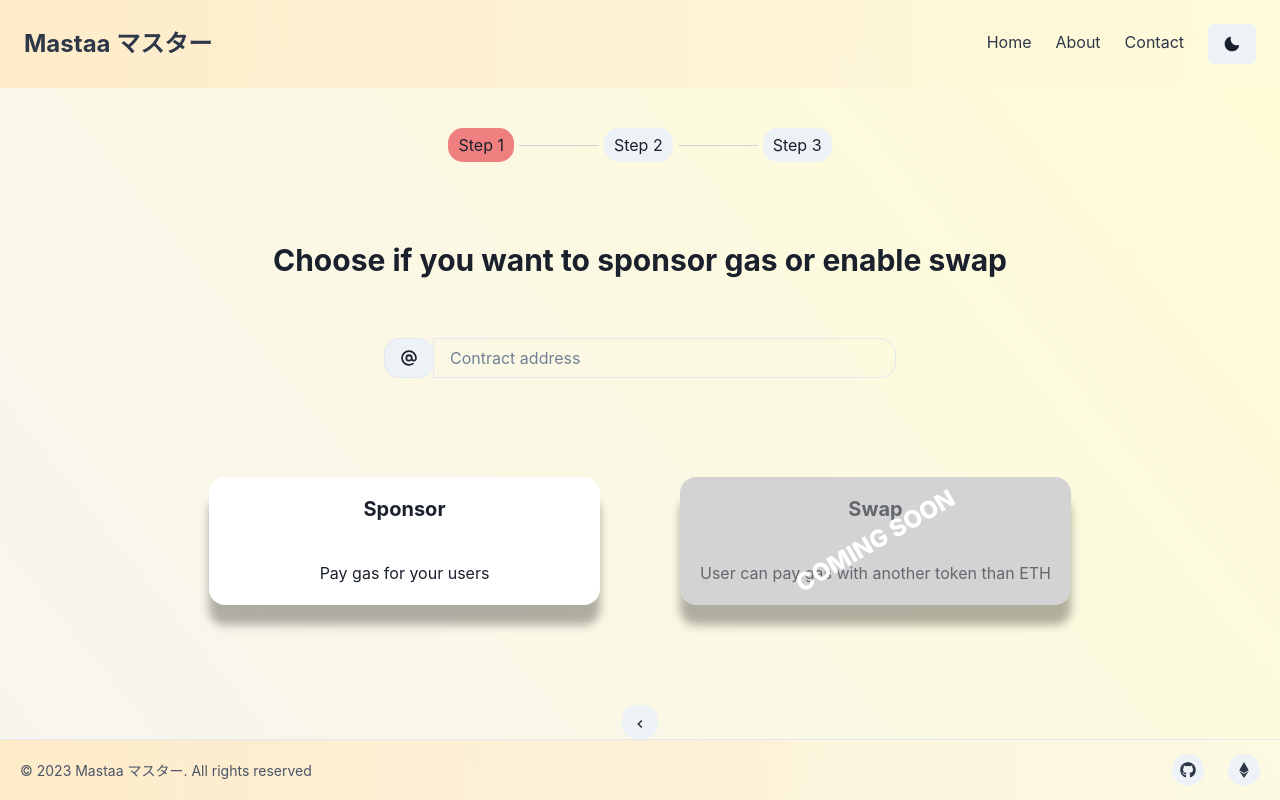
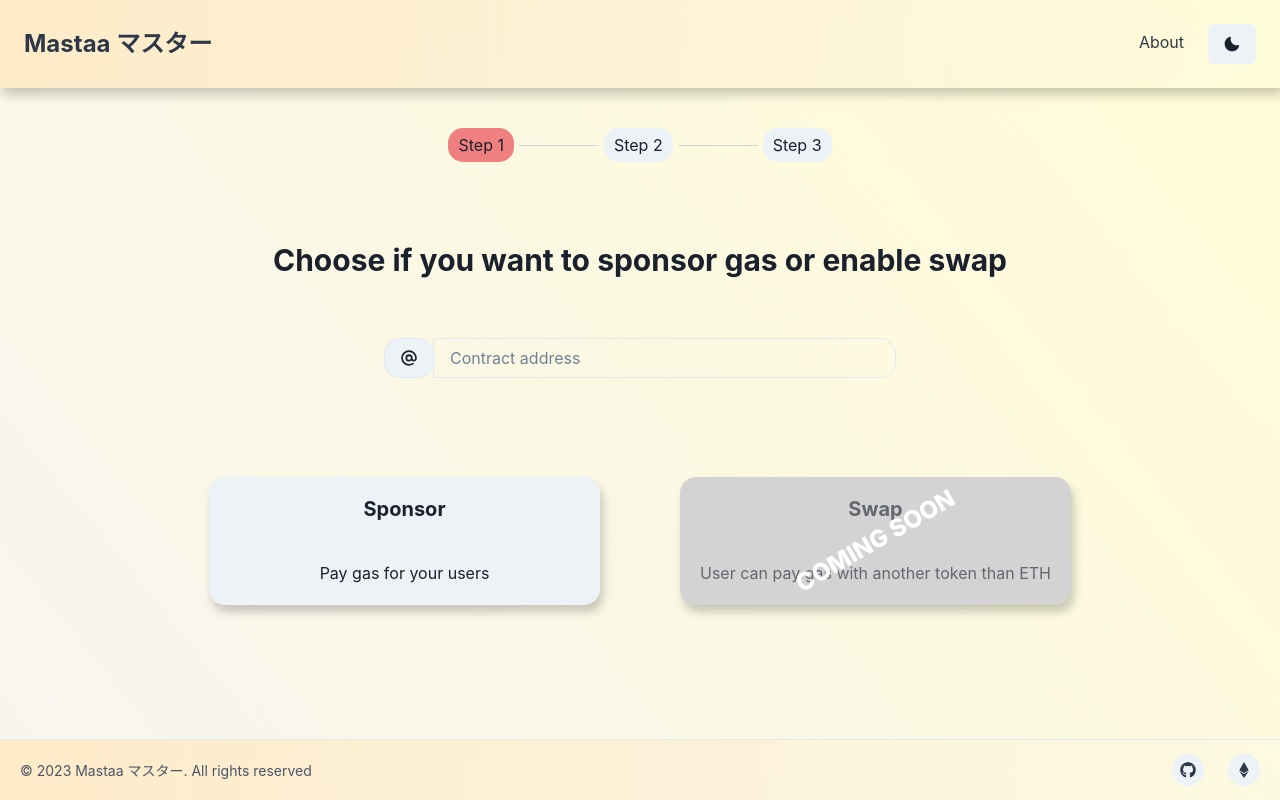
Before and after one commit to julio4/mastaa, a Next.js app in the folder nexth/: page /app/start in a window 1280 px wide. Built offline with nearby package versions, Linux system fonts and the light colour scheme.

Commit message:
feat(nexth): Removed arrow - Set TextCard and navbar shadow

```diff
--- a/nexth/src/components/Layout/navbar.tsx
+++ b/nexth/src/components/Layout/navbar.tsx
@@ -10,6 +10,7 @@ const Navbar = () => {
       align="center"
       justify="space-between"
       wrap="wrap"
+      boxShadow={'3px 7px 10px rgba(0, 0, 0, 0.2)'}
       padding="1.5rem"
       bgGradient={useColorModeValue('linear(to-r, orange.100, whiteAlpha.200)', 'linear(to-r, orange.800, whiteAlpha.400)')}
       color={useColorModeValue('gray.700', 'gray.200')}>
@@ -29,14 +30,8 @@ const Navbar = () => {
       </Box>
       <Spacer />
       <Box display={{ base: 'none', md: 'block' }}>
-        <Link href="/" mr={6}>
-          Home
-        </Link>
         <Link href="/about" mr={6}>
           About
-        </Link>
-        <Link href="/contact" mr={6}>
-          Contact
         </Link>
         <ModeToggler />
       </Box>
--- a/nexth/src/components/textCard.tsx
+++ b/nexth/src/components/textCard.tsx
@@ -22,12 +22,13 @@ const TextCard = (props: TextCardProps) => {
       minWidth={'20vw'}
       cursor={!props.disabled ? 'pointer' : ''}
       borderRadius={'2xl'}
-      boxShadow={'0px 20px 10px rgba(0, 0, 0, 0.3)'}
+      boxShadow={'3px 7px 10px rgba(0, 0, 0, 0.2)'}
       transition={'transform 0.2s ease-in-out'}
-      _hover={!props.disabled ? { transform: 'scale(1.1)', backgroundColor: Color.LightGray } : {}}
+      _hover={!props.disabled ? { transform: 'scale(1.1)', backgroundColor: Color.DarkerGray } : {}}
       onClick={() => props.onClick()}
       style={props.disabled ? { backgroundColor: 'lightgray', position: 'relative' } : {}}
-      animation={showCard ? `${styles.growRotate} 0.5s linear` : ''}>
+      animation={showCard ? `${styles.growRotate} 0.5s linear` : ''}
+      backgroundColor={Color.LightGray}>
       <CardHeader opacity={props.disabled ? 0.6 : 1}>
         <Heading size="md"> {props.title} </Heading>
       </CardHeader>
--- a/nexth/src/pages/app/start/index.tsx
+++ b/nexth/src/pages/app/start/index.tsx
@@ -27,7 +27,7 @@ const Start = () => {
         </Heading>
         <ContractAddress placeholder="Contract address" onChange={() => {}} />
         <Options />
-        <Box className={styles.chevronIcon}>
+        <Box className={styles.chevronIcon} visibility={'hidden'}>
           <ChevronLeftIcon />
         </Box>
       </Box>
```
